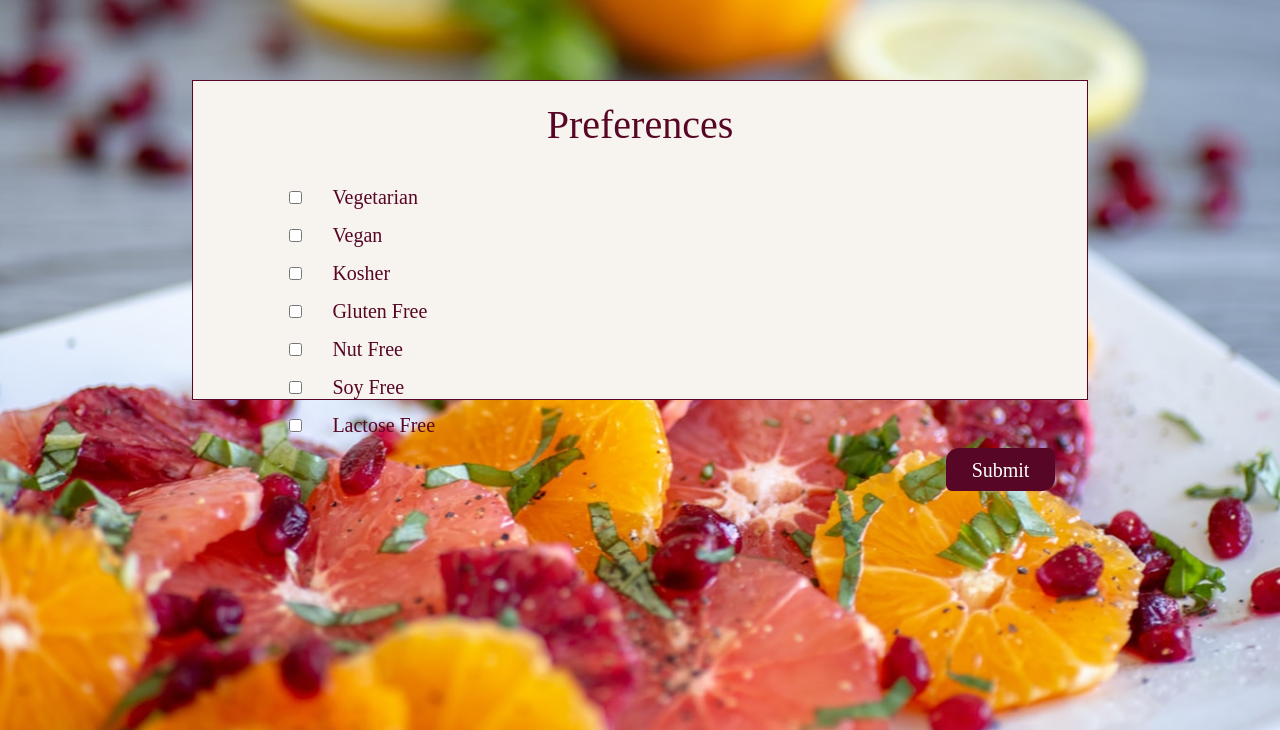
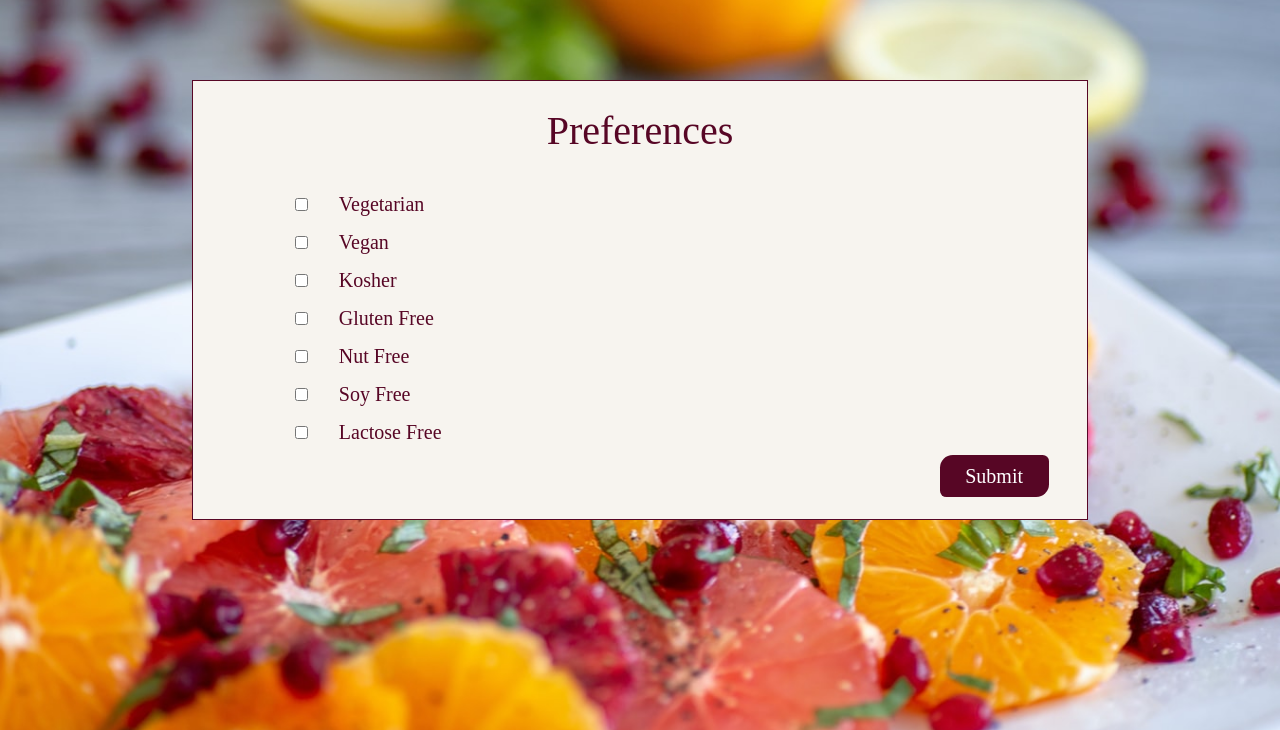
Before and after one commit to jzaia18/TheWegMenu, a Flask app: page /prefs in a window 1280 px wide. Shown: the part 70-800 px from the top of the page. Run offline with Flask 2, Linux system fonts and the light colour scheme; the visitor is signed in with stand-in values (Sample User, id 1); parts of the project's set-up code (start-up, migrations or seed data) failed here and were passed over; some libraries are stand-ins or nearby versions.

Commit message:
preference tabl done

```diff
--- a/thewegmenu/static/css/preference.css
+++ b/thewegmenu/static/css/preference.css
@@ -11,8 +11,8 @@ body {
     margin-left: auto;
     margin-right: auto;
     width: 70vw;
-    height: 25vw;
-    padding: .5vw;
+    height: auto;
+    padding: 1vw;
     text-align: center;
     background-color: #F7F4EF;
     color: rgba(87,6,37,1);
```
